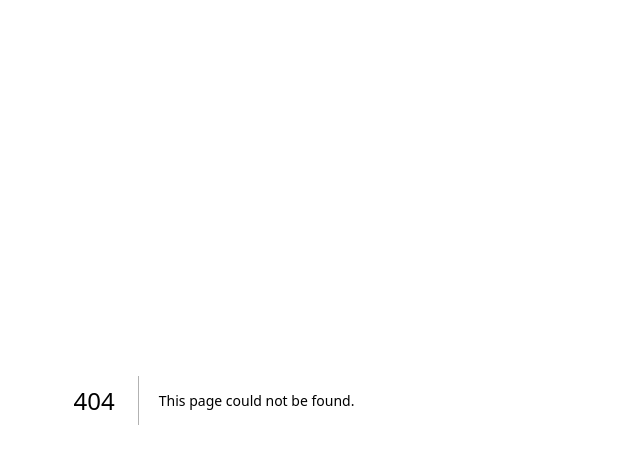
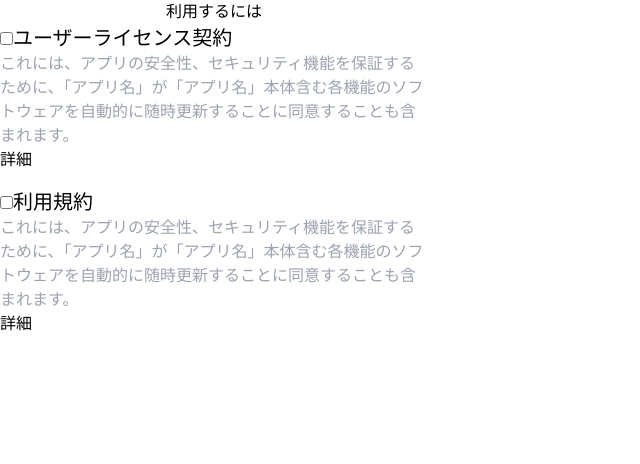
Before and after one commit to yuna011/teamproject-2024, a Next.js app: page /createAccount/regulations in a window 1280 px wide. Before the commit this address had no page. Shown: the top 464 px of the page, without its empty margins (0-640 px from the left). Built offline with nearby package versions, Linux system fonts and the light colour scheme.

Commit message:
アカウント登録

```diff
--- /dev/null
+++ b/src/app/createAccount/page.tsx
@@ -0,0 +1,8 @@
+
+export default function CreateAccount() {
+    return (
+        <div>
+            <h1 className='mt-20 ml-6 leading-10 text-3xl font-bold'>ようこそ、<br />@ryota11_07</h1>
+        </div>
+    )
+}
--- /dev/null
+++ b/src/app/createAccount/regulations/page.tsx
@@ -0,0 +1,28 @@
+export default function Regulations() {
+    return (
+        <div>
+            <h1 className="text-center">利用するには</h1>
+            <div className="flex flex-col gap-4">
+                <div>
+                    <div className="text-xl">
+                        <input type="checkbox" />
+                        <label htmlFor="">ユーザーライセンス契約</label>
+                    </div>
+                    <p className="text-gray-400">これには、アプリの安全性、セキュリティ機能を保証するために、「アプリ名」が「アプリ名」本体含む各機能のソフトウェアを自動的に随時更新することに同意することも含まれます。</p>
+                    <a href="#">詳細</a>
+                </div>
+                <div>
+                    <div className="text-xl">
+                        <input type="checkbox" />
+                        <label htmlFor="">利用規約</label>
+                    </div>
+                    <p className="text-gray-400">これには、アプリの安全性、セキュリティ機能を保証するために、「アプリ名」が「アプリ名」本体含む各機能のソフトウェアを自動的に随時更新することに同意することも含まれます。</p>
+                    <a href="#">詳細</a>
+                </div>
+                <div>
+
+                </div>
+            </div>
+        </div>
+    )
+}
--- /dev/null
+++ b/src/app/createAccount/tel/page.tsx
@@ -0,0 +1,13 @@
+export default function CreateAccount() {
+    return (
+        <div className="mt-20 text-xl text-center font-bold">
+            <h1 className="text-[32px] leading-10">電話番号を<br />入力してください</h1>
+            <p className="border-b-4 w-fit m-auto mt-[60px] mb-[40px] text-center">
+                <input type="tel" />
+            </p>
+            <p>
+                <button className="w-[294px] h-[39px] text-white rounded-xl bg-[#3570c6]">認証コードを受け取る</button>
+            </p>
+        </div>
+    )
+}
```
